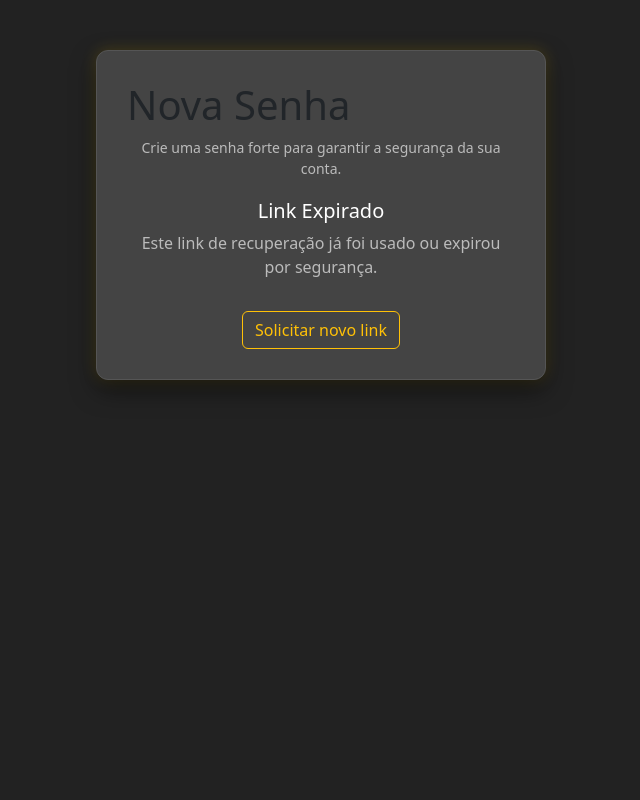
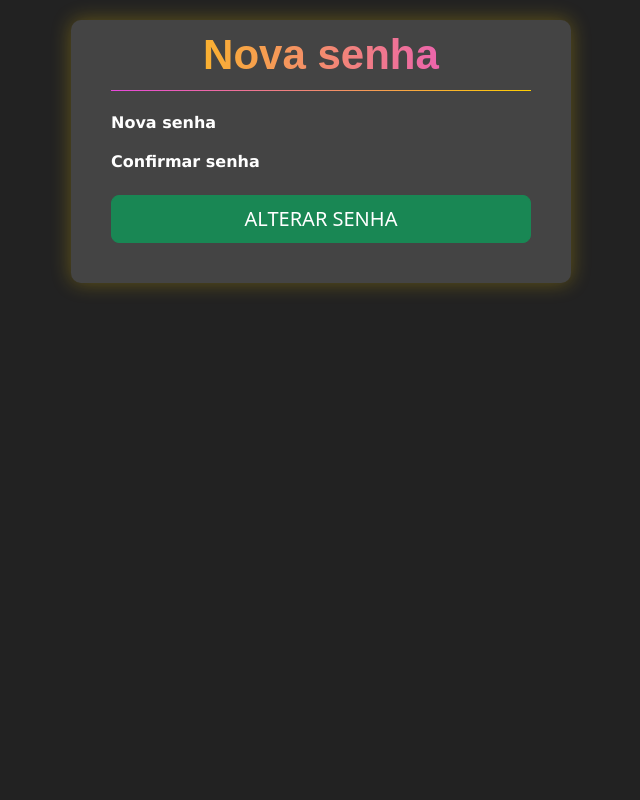
Before and after one commit to Emersoninho/sistema_de_freelancer, a Django app: page /reset/1/1/ in a window 1280 px wide. Shown: the whole page, without its empty margins (319-959 px from the left). Run offline with Django 5.2, Linux system fonts and the light colour scheme; some libraries are stand-ins or nearby versions.

Commit message:
melhoria na segurança e template de senha

```diff
--- a/autentication/utils.py
+++ b/autentication/utils.py
@@ -56,8 +56,6 @@ def email_is_valid(request, email, confirm_email):
 
     return True
 
-import re
-
 def cpf_is_valid(cpf):
     # Remove pontos e traços para validar apenas os números
     cpf_limpo = re.sub(r'\D', '', cpf)
--- a/static/autentication/css/recuperar.css
+++ b/static/autentication/css/recuperar.css
@@ -1,54 +1,102 @@
-/* Estilo exclusivo para as páginas de recuperação de senha */
+/* ===== RECUPERAR SENHA (PADRÃO LOGIN/CADASTRO) ===== */
 
+/* Fundo geral */
+body {
+    margin: 0;
+    padding: 0;
+    background-color: #222;
+}
+
+/* Container principal */
 .fundo-recuperar {
-    background-color: #222 !important;
+    background-color: #222;
     min-height: 100vh;
+    width: 100%;
     display: flex;
     justify-content: center;
     align-items: flex-start;
-    padding-top: 50px;
+    padding-top: 20px;
+    padding-bottom: 50px;
+    overflow-y: auto;
 }
 
+/* Caixa central */
 .box-recuperar {
-    background-color: #444 !important;
+    background-color: #444;
     width: 100%;
-    max-width: 450px;
-    padding: 30px;
-    border-radius: 12px;
-    box-shadow: 0 10px 25px rgba(0, 0, 0, 0.5), 0 0 15px rgba(255, 207, 0, 0.2);
-    border: 1px solid #555;
+    max-width: 500px;
+    padding: 20px 40px 40px 40px;
+    border-radius: 10px;
+    box-shadow: 0 0px 20px 0 rgba(255, 207, 0, 0.3);
 }
 
-.input-recuperar {
-    background-color: #333 !important;
-    border: 1px solid #666 !important;
-    color: #fff !important;
-    height: 48px !important;
+/* Título */
+.titulo-recuperar {
+    text-align: center;
+    font-family: Arial, Helvetica, sans-serif;
+    font-weight: bold;
+    font-size: 42px;
+    margin-top: -10px;
     margin-bottom: 20px;
 }
 
-.input-recuperar:focus {
-    background-color: #222 !important;
-    border-color: #ffc107 !important;
-    box-shadow: 0 0 8px rgba(255, 193, 7, 0.4) !important;
-    color: white !important;
+/* Gradiente do título */
+.font-degrade {
+    background-image: linear-gradient(
+        90deg,
+        rgba(255, 207, 0, 1) 0%,
+        rgba(231, 71, 220, 1) 100%
+    );
+    background-clip: text;
+    -webkit-background-clip: text;
+    color: transparent;
 }
 
-.label-recuperar {
-    color: #eee;
-    font-weight: bold;
-    display: block;
-    margin-bottom: 8px;
+/* Borda inferior decorativa */
+.borda-bottom-degrade {
+    border-bottom: 1px solid transparent;
+    border-image: linear-gradient(
+        90deg,
+        rgba(231, 71, 220, 1) 0%,
+        rgba(255, 207, 0, 1) 100%
+    );
+    border-image-slice: 1;
+    padding-bottom: 10px;
 }
 
-/* Estilo para o texto de instrução dentro do campo (Placeholder) */
-.input-recuperar::placeholder {
-    color: #999 !important; /* Um cinza claro que aparece bem no fundo escuro */
-    opacity: 1; /* Garante que o Firefox não diminua a opacidade */
-    font-size: 14px;
+/* Labels */
+.label-recuperar {
+    font-family: 'Lucida Sans', 'Lucida Sans Regular', 'Lucida Grande',
+        'Lucida Sans Unicode', Geneva, Verdana, sans-serif;
+    font-weight: bold;
+    color: white;
+    display: block;
+    margin-top: 15px;
+    margin-bottom: 5px;
 }
 
-/* Para navegadores mais antigos ou específicos */
-.input-recuperar::-webkit-input-placeholder { color: #999; }
-.input-recuperar::-moz-placeholder { color: #999; }
-.input-recuperar:-ms-input-placeholder { color: #999; }
+/* Inputs */
+.input-recuperar {
+    width: 100%;
+    background-color: #555;
+    border: 1px solid #666;
+    color: white;
+    height: 48px;
+    padding: 10px;
+    border-radius: 5px;
+    margin-bottom: 15px;
+}
+
+/* Placeholder */
+.input-recuperar::placeholder {
+    color: #bbb;
+}
+
+/* Focus */
+.input-recuperar:focus {
+    outline: none;
+    border-color: #ffc107;
+    box-shadow: 0 0 8px rgba(255, 193, 7, 0.4);
+    background-color: #555;
+    color: white;
+}
--- a/templates/base.html
+++ b/templates/base.html
@@ -23,6 +23,9 @@
           <ul class="navbar-nav ms-auto">
             <li class="nav-item active">
               <a class="nav-link" href="{% url 'encontrar_jobs' %}">Encontrar job's</a>
+            </li>
+            <li class="nav-item active">
+              <a class="nav-link" href="{% url 'perfil' %}">Meu perfil</a>
             </li>
             <li class="nav-item">
               <a class="nav-link text-danger" href="{% url 'logout' %}">Sair</a>
--- a/templates/password_reset_confirm.html
+++ b/templates/password_reset_confirm.html
@@ -1,58 +1,32 @@
 {% extends 'base.html' %}
 {% load static %}
+{% load widget_tweaks %}
+
 
 {% block head %}
-    <link rel="stylesheet" href="{% static 'autentication/css/recuperar.css' %}">
+<link rel="stylesheet" href="{% static 'autentication/css/recuperar.css' %}">
 {% endblock %}
 
 {% block body %}
 <div class="fundo-recuperar">
     <div class="box-recuperar">
-        <h1 class="titulo">Nova Senha</h1>
+        <h1 class="titulo-recuperar font-degrade borda-bottom-degrade">
+            Nova senha
+        </h1>
 
-        <p class="text-center" style="color: #bbb; font-size: 14px;">
-            Crie uma senha forte para garantir a segurança da sua conta.
-        </p>
+        <form method="POST">
+            {% csrf_token %}
 
-        {% if validlink %}
-            <form method="POST"> {% csrf_token %}
+            <label class="label-recuperar">Nova senha</label>
+            {{ form.new_password1|add_class:"input-recuperar" }}
 
-                {% for field in form %}
-                    <div class="form-group">
-                        <label class="label-recuperar">{{ field.label }}:</label>
-                        <input type="{{ field.field.widget.input_type }}"
-                               name="{{ field.name }}"
-                               class="form-control input-recuperar"
-                               required>
+            <label class="label-recuperar">Confirmar senha</label>
+            {{ form.new_password2|add_class:"input-recuperar" }}
 
-                        {% if field.help_text %}
-                            <small style="color: #888; display: block; margin-bottom: 15px; line-height: 1.2;">
-                                {{ field.help_text }}
-                            </small>
-                        {% endif %}
-
-                        {% for error in field.errors %}
-                            <div style="color: #ff6b6b; font-size: 12px; margin-bottom: 10px;">
-                                {{ error }}
-                            </div>
-                        {% endfor %}
-                    </div>
-                {% endfor %}
-
-                <button type="submit" class="btn btn-warning btn-block font-weight-bold" style="height: 48px; margin-top: 10px;">
-                    REDEFINIR MINHA SENHA
-                </button>
-            </form>
-        {% else %}
-            <div class="text-center">
-                <div style="font-size: 50px; color: #ff6b6b; margin-bottom: 20px;">
-                    <i class="fas fa-exclamation-triangle"></i>
-                </div>
-                <h2 style="color: white; font-size: 20px;">Link Expirado</h2>
-                <p style="color: #bbb;">Este link de recuperação já foi usado ou expirou por segurança.</p>
-                <a href="{% url 'password_reset' %}" class="btn btn-outline-warning btn-block mt-3">Solicitar novo link</a>
-            </div>
-        {% endif %}
+            <button type="submit" class="btn btn-success btn-lg w-100 mt-3">
+                ALTERAR SENHA
+            </button>
+        </form>
     </div>
 </div>
 {% endblock %}
```
Also changed, not shown: jobs/templates/encontrar_jobs.html (+8 -4 lines), jobs/utils.py (+36 -9 lines), jobs/views.py (+67 -25 lines), static/autentication/css/cadastro.css (+0 -11 lines), templates/password_reset.html (+33 -18 lines), templates/password_reset_complete.html (+19 -15 lines), templates/password_reset_done.html (+7 -16 lines).
